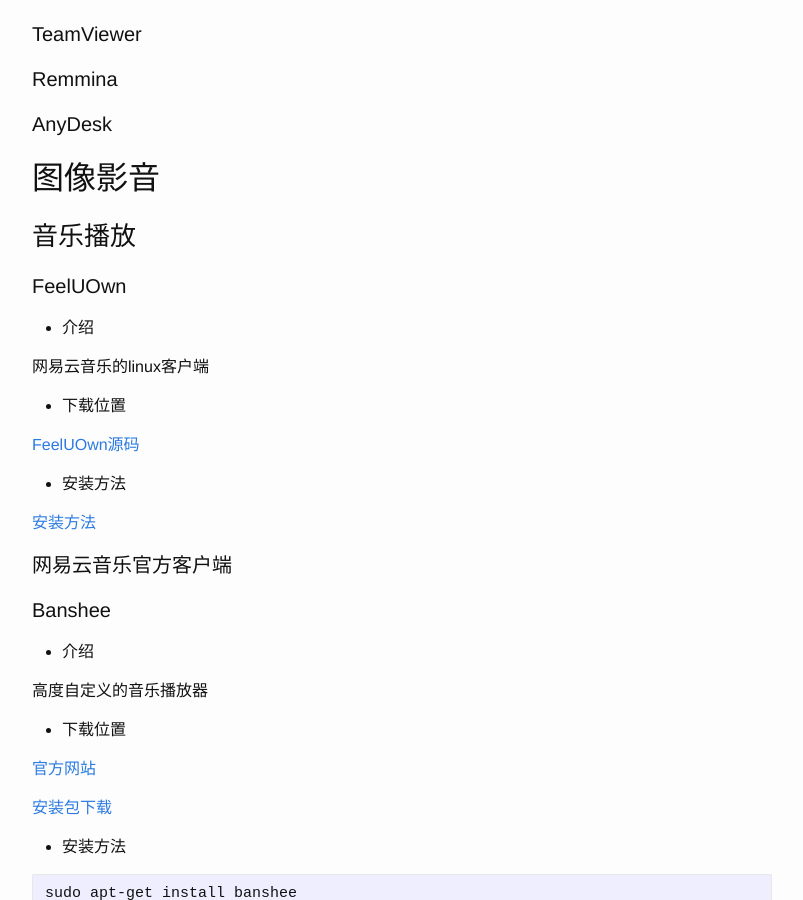
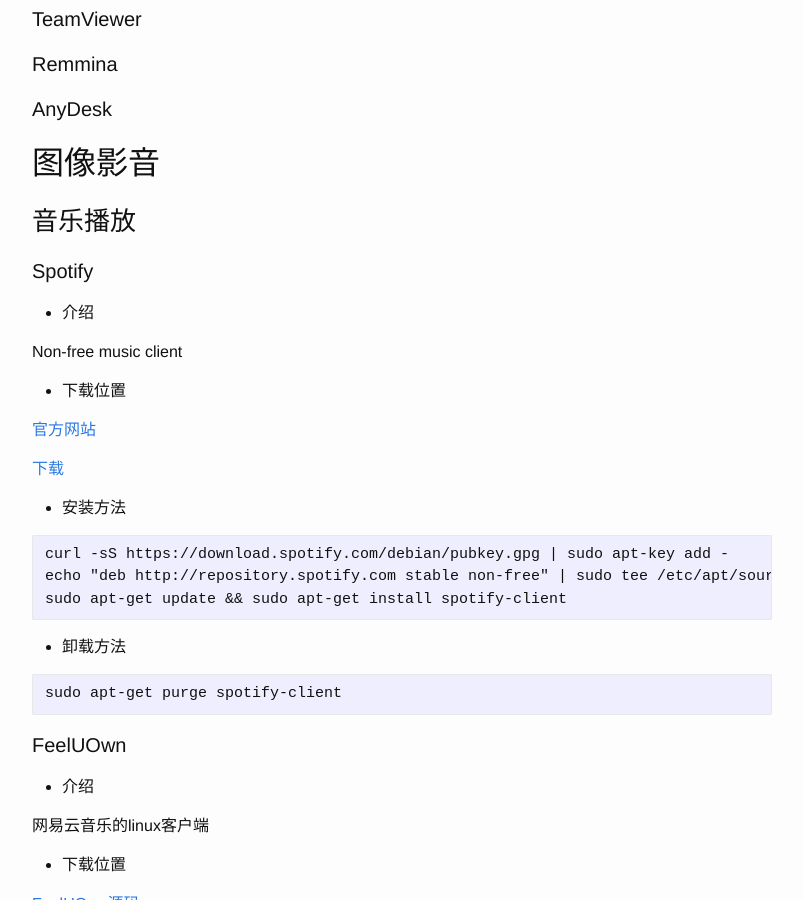
Before and after one commit to mudongliang/mudongliang.github.io, a Jekyll site: the page built from _posts/2018-12-16-popular-software.md, in a window 1280 px wide and 900 px high, scrolled down 17388 px. Shown: the whole window, without its empty margins (238-1041 px from the left). Built offline with Jekyll 4.4.1, drawn with Linux system fonts in a browser that asks for light colours; our own code applies the rules of GitHub Pages for plain Markdown files; some of the changed text lies outside the part shown.

Commit message:
add more software

````diff
--- a/_posts/2018-12-16-popular-software.md
+++ b/_posts/2018-12-16-popular-software.md
@@ -1,4 +1,4 @@
-/--
+---
 layout: post
 title: "Linux 常用软件列表"
 date: 2018-12-16
@@ -711,6 +711,32 @@
 
 ### 音乐播放
 
+#### Spotify
+
+- 介绍
+
+Non-free music client
+
+- 下载位置
+
+[官方网站](https://www.spotify.com/us/)
+
+[下载](https://www.spotify.com/us/download/linux/)
+
+- 安装方法
+
+```
+curl -sS https://download.spotify.com/debian/pubkey.gpg | sudo apt-key add -
+echo "deb http://repository.spotify.com stable non-free" | sudo tee /etc/apt/sources.list.d/spotify.list
+sudo apt-get update && sudo apt-get install spotify-client
+```
+
+- 卸载方法
+
+```
+sudo apt-get purge spotify-client
+```
+
 #### FeelUOwn
 
 - 介绍
@@ -1415,7 +1441,15 @@
 
 - 安装方法
 
-- 卸载方法
+```
+sudo apt-get install texmaker
+```
+
+- 卸载方法
+
+```
+sudo apt-get purge texmaker
+```
 
 #### Latexila
 
@@ -1429,7 +1463,15 @@
 
 - 安装方法
 
-- 卸载方法
+```
+sudo apt-get install latexila
+```
+
+- 卸载方法
+
+```
+sudo apt-get purge latexila
+```
 
 #### Lyx
 
@@ -1443,7 +1485,15 @@
 
 - 安装方法
 
-- 卸载方法
+```
+sudo apt-get install lyx
+```
+
+- 卸载方法
+
+```
+sudo apt-get install lyx
+```
 
 #### TeXstudio
 
@@ -1457,7 +1507,15 @@
 
 - 安装方法
 
-- 卸载方法
+```
+sudo apt-get install texstudio
+```
+
+- 卸载方法
+
+```
+sudo apt-get purge texstudio
+```
 
 #### Texlive
 
@@ -1471,7 +1529,15 @@
 
 - 安装方法
 
-- 卸载方法
+```
+sudo apt-get install texlive-full
+```
+
+- 卸载方法
+
+```
+sudo apt-get purge texlive-full
+```
 
 ## 科学软件
 
@@ -1487,7 +1553,16 @@
 
 - 安装方法
 
-- 卸载方法
+```
+wget https://www.mendeley.com/repositories/ubuntu/stable/amd64/mendeleydesktop-latest -O mendeleydesktop.deb
+sudo dpkg -i mendeleydesktop.deb
+```
+
+- 卸载方法
+
+```
+sudo dpkg -r mendeleydesktop
+```
 
 ## 虚拟化
 
@@ -1654,9 +1729,20 @@
 
 - 安装方法
 
-- 卸载方法
-
-#### Qemu-KVM
+```
+sudo apt-get install qemu qemu-kvm
+```
+- 卸载方法
+
+```
+sudo apt-get purge qemu qemu-kvm
+```
+
+## 监视和控制
+
+### 硬件查询
+
+#### CPU-G
 
 - 介绍
 
@@ -1668,13 +1754,19 @@
 
 - 安装方法
 
-- 卸载方法
-
-## 监视和控制
-
-### 硬件查询
-
-#### CPU-G
+```
+sudo add-apt-repository ppa:atareao/atareao
+sudo apt-get update
+sudo apt-get install cpu-g
+```
+
+- 卸载方法
+
+```
+sudo apt-get purge cpu-g
+```
+
+#### Hardinfo
 
 - 介绍
 
@@ -1686,9 +1778,17 @@
 
 - 安装方法
 
-- 卸载方法
-
-#### Hardinfo
+```
+sudo apt-get install hardinfo
+```
+
+- 卸载方法
+
+```
+sudo apt-get purge hardinfo
+```
+
+#### I-Nex
 
 - 介绍
 
@@ -1700,9 +1800,17 @@
 
 - 安装方法
 
-- 卸载方法
-
-#### I-Nex
+```
+sudo apt-get install cpu-g
+```
+
+- 卸载方法
+
+```
+sudo apt-get install cpu-g
+```
+
+#### Psensor
 
 - 介绍
 
@@ -1714,9 +1822,19 @@
 
 - 安装方法
 
-- 卸载方法
-
-#### Psensor
+```
+sudo apt-get install psensor
+```
+
+- 卸载方法
+
+```
+sudo apt-get purge psensor
+```
+
+### 系统监视
+
+#### System Monitor
 
 - 介绍
 
@@ -1728,11 +1846,40 @@
 
 - 安装方法
 
-- 卸载方法
-
-### 系统监视
-
-#### System Monitor
+```
+sudo apt-get install gnome-system-monitor
+```
+- 卸载方法
+
+```
+sudo apt-get purge gnome-system-monitor
+```
+
+#### Htop
+
+- 介绍
+
+Htop is an ncursed-based process viewer similar to top, but it allows one to scroll the list vertically and horizontally to see  all processes and their full command lines.
+
+- 下载位置
+
+[官方网站](https://hisham.hm/htop/)
+
+- 安装方法
+
+```
+sudo apt-get install htop
+```
+
+- 卸载方法
+
+```
+sudo apt-get purge htop
+```
+
+### 远程控制
+
+#### TeamViewer
 
 - 介绍
 
@@ -1744,33 +1891,18 @@
 
 - 安装方法
 
-- 卸载方法
-
-#### Htop
-
-- 介绍
-
-Htop is an ncursed-based process viewer similar to top, but it allows one to scroll the list vertically and horizontally to see  all processes and their full command lines.
-
-- 下载位置
-
-[官方网站](https://hisham.hm/htop/)
-
-- 安装方法
-
-```
-sudo apt-get install htop
-```
-
-- 卸载方法
-
-```
-sudo apt-get purge htop
-```
-
-### 远程控制
-
-#### TeamViewer
+```
+wget https://download.teamviewer.com/download/linux/teamviewer_amd64.deb -O teamviewer_amd64.deb
+sudo dpkg -i teamviewer_amd64.deb
+```
+
+- 卸载方法
+
+```
+sudo dpkg -r teamviewer
+```
+
+#### Chrome Remote Desktop
 
 - 介绍
 
@@ -1796,9 +1928,17 @@
 
 - 安装方法
 
-- 卸载方法
-
-#### Remmina
+```
+sudo apt-get install remmina
+```
+
+- 卸载方法
+
+```
+sudo apt-get purge remmina
+```
+
+#### AnyDesk
 
 - 介绍
 
@@ -1824,9 +1964,21 @@
 
 - 安装方法
 
-- 卸载方法
-
-#### Putty
+```
+sudo apt-get install putty
+```
+
+- 卸载方法
+
+```
+sudo apt-get purge putty
+```
+
+## 系统安全
+
+### 密码管理
+
+#### KeePass2
 
 - 介绍
 
@@ -1838,13 +1990,17 @@
 
 - 安装方法
 
-- 卸载方法
-
-## 系统安全
-
-### 密码管理
-
-#### KeePass2
+```
+sudo apt-get install keepass2
+```
+
+- 卸载方法
+
+```
+sudo apt-get purge keepass2
+```
+
+#### KeePassX
 
 - 介绍
 
@@ -1856,9 +2012,115 @@
 
 - 安装方法
 
-- 卸载方法
-
-#### KeePassX
+```
+sudo apt-get install keepassx
+```
+
+- 卸载方法
+
+```
+sudo apt-get purge keepassx
+```
+
+### 杀毒软件
+
+#### ClamAV/ClamTk
+
+- 介绍
+
+ClamAV 是一个开源的跨平台命令行防病毒工具，用于检测木马、病毒和其他恶意代码。而 ClamTk 则是它的前端 GUI。
+
+- 下载位置
+
+[官方网站](https://www.clamav.net/)
+
+- 安装方法
+
+```
+sudo apt-get install clamav clamtk
+```
+
+- 卸载方法
+
+```
+sudo apt-get purge clamav clamtk
+```
+
+## 系统工具
+
+### 终端模拟器
+
+#### Gnome Terminal
+
+- 介绍
+
+Gnome Terminal 是 Gnome 桌面环境中的终端模拟软件
+
+- 官方网站
+
+[Official Website](https://help.gnome.org/users/gnome-terminal/stable/index.html.en)
+
+[GitHub](https://github.com/GNOME/gnome-terminal)
+
+- 安装方法
+
+```
+sudo apt-get install gnome-terminal
+```
+
+- 卸载方法
+
+```
+sudo apt-get purge gnome-terminal
+```
+
+#### Terminator
+
+- 介绍
+
+Terminator 是一个程序，它可让用户自由地排布多个 GNOME 终端，而不用通过窗口管理器来实现，比较适合需要同时打开多个终端的用户
+
+- 官方网站
+
+[Official Website](http://gnometerminator.blogspot.com/p/introduction.html)
+
+- 安装方法
+
+```
+sudo apt-get install terminator
+```
+
+- 卸载方法
+
+```
+sudo apt-get purge terminator
+```
+
+#### tmux
+
+- 介绍
+
+GNU screen 类似的程序，可作为 screen 的替代品使用
+
+- 官方网站
+
+[Official Website](http://sourceforge.net/projects/tmux/)
+
+- 安装方法
+
+```
+sudo apt-get install tmux
+```
+
+- 卸载方法
+
+```
+sudo apt-get purge tmux
+```
+
+### Shell
+
+#### Zsh
 
 - 介绍
 
@@ -1870,168 +2132,64 @@
 
 - 安装方法
 
-- 卸载方法
-
-### 杀毒软件
-
-#### ClamAV/ClamTk
-
-- 介绍
-
-ClamAV 是一个开源的跨平台命令行防病毒工具，用于检测木马、病毒和其他恶意代码。而 ClamTk 则是它的前端 GUI。
-
-- 下载位置
-
-[官方网站](https://www.clamav.net/)
-
-- 安装方法
-
-```
-sudo apt-get install clamav clamtk
-```
-
-- 卸载方法
-
-```
-sudo apt-get purge clamav clamtk
-```
-
-## 系统工具
-
-### 终端模拟器
-
-#### Gnome Terminal
-
-- 介绍
-
-Gnome Terminal 是 Gnome 桌面环境中的终端模拟软件
+```
+sudo apt-get install zsh
+```
+
+- 卸载方法
+
+```
+sudo apt-get purge zsh
+```
+
+### 启动盘制作工具
+
+#### UNetbootin
+
+- 介绍
+
+- 下载位置
+
+[官方网站]()
+
+[下载位置]()
+
+- 安装方法
+
+- 卸载方法
+
+### 包管理器
+
+#### Gdebi
+
+- 介绍
+
+用于安装你自己手动下载的包的GUI程序
 
 - 官方网站
 
-[Official Website](https://help.gnome.org/users/gnome-terminal/stable/index.html.en)
-
-[GitHub](https://github.com/GNOME/gnome-terminal)
-
-- 安装方法
-
-```
-sudo apt-get install gnome-terminal
-```
-
-- 卸载方法
-
-```
-sudo apt-get purge gnome-terminal
-```
-
-#### Terminator
-
-- 介绍
-
-Terminator 是一个程序，它可让用户自由地排布多个 GNOME 终端，而不用通过窗口管理器来实现，比较适合需要同时打开多个终端的用户
+[Official Website](https://packages.debian.org/stretch/gdebi)
+
+- 安装方法
+
+```
+sudo apt-get install gdebi
+```
+
+- 卸载方法
+
+```
+sudo apt-get purge gdebi
+```
+
+#### Synaptic
+
+- 介绍
+
+apt系的图形化安装软件
 
 - 官方网站
 
-[Official Website](http://gnometerminator.blogspot.com/p/introduction.html)
-
-- 安装方法
-
-```
-sudo apt-get install terminator
-```
-
-- 卸载方法
-
-```
-sudo apt-get purge terminator
-```
-
-#### tmux
-
-- 介绍
-
-GNU screen 类似的程序，可作为 screen 的替代品使用
-
-- 官方网站
-
-[Official Website](http://sourceforge.net/projects/tmux/)
-
-- 安装方法
-
-```
-sudo apt-get install tmux
-```
-
-- 卸载方法
-
-```
-sudo apt-get purge tmux
-```
-
-### Shell
-
-#### Zsh
-
-- 介绍
-
-- 下载位置
-
-[官方网站]()
-
-[下载位置]()
-
-- 安装方法
-
-- 卸载方法
-
-### 启动盘制作工具
-
-#### UNetbootin
-
-- 介绍
-
-- 下载位置
-
-[官方网站]()
-
-[下载位置]()
-
-- 安装方法
-
-- 卸载方法
-
-### 包管理器
-
-#### Gdebi
-
-- 介绍
-
-用于安装你自己手动下载的包的GUI程序
-
-- 官方网站
-
-[Official Website](https://packages.debian.org/stretch/gdebi)
-
-- 安装方法
-
-```
-sudo apt-get install gdebi
-```
-
-- 卸载方法
-
-```
-sudo apt-get purge gdebi
-```
-
-#### Synaptic
-
-- 介绍
-
-apt系的图形化安装软件
-
-- 官方网站
-
 [Official Website](https://www.nongnu.org/synaptic/)
 
 - 安装方法
@@ -2092,7 +2250,6 @@
 sudo apt-get purge unzip
 ```
 
-
 #### file-roller
 
 - 介绍
@@ -2139,6 +2296,28 @@
 
 ```
 sudo apt-get purge gnome-tweak-tool
+```
+
+#### Font Manager
+
+- 介绍
+
+Gnome桌面中管理，添加和去除系统字体
+
+- 下载位置
+
+[Debian Package](https://packages.debian.org/buster/font-manager)
+
+- 安装方法
+
+```
+sudo apt-get install font-manager
+```
+
+- 卸载方法
+
+```
+sudo apt-get purge font-manager
 ```
 
 ### SSH Server/Client
````
Also changed, not shown: other parts of _posts/2018-12-16-popular-software.md (+3 -3 lines).
